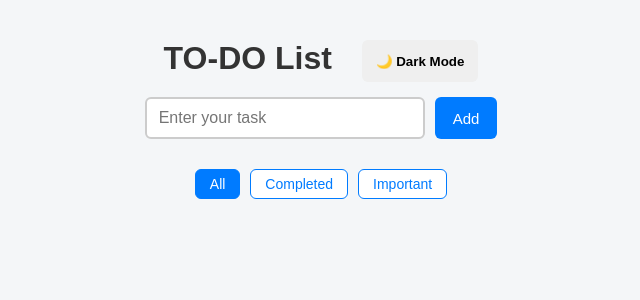
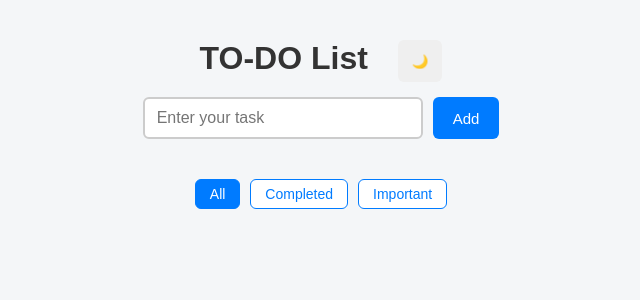
Before and after one commit to Hariii-18/To-Do-List-React.js, a React (Vite) app in the folder To-Do List/: page / in a window 1280 px wide. Shown: the top 300 px of the page, without its empty margins (319-959 px from the left). Built offline with nearby package versions, Linux system fonts and the light colour scheme.

Commit message:
Refactor dark mode implementation and enhance task item styling; improve accessibility with aria-labels

```diff
--- a/To-Do List/src/App.css
+++ b/To-Do List/src/App.css
@@ -20,6 +20,14 @@
     color: #000;
 }
 
+.body.light h1 {
+    color: #333;
+}
+
+.body.dark h1 {
+    color: #fff;
+}
+
 .body.dark {
     background-color: #121212;
     color: #ffffff;
@@ -36,6 +44,14 @@
     background-color: #1a1a1a;
 }
 
+.body.dark .task-text {
+    color: #ffffff;
+}
+
+.body.dark .list-item::before {
+    color: #ffffff;
+}
+
 .dark-toggle {
     margin-bottom: 15px;
     padding: 8px 14px;
@@ -45,7 +61,7 @@
     font-weight: 600;
 }
 
-.head{
+.head {
     display: flex;
     gap: 30px;
 }
@@ -65,8 +81,7 @@
     border: 2px solid #ccc;
     border-radius: 6px;
     outline: none;
-    margin-bottom: 10px;
-    /* margin-bottom: 10px; */
+    margin-bottom: 20px;
 }
 
 .input-box:focus {
@@ -82,7 +97,6 @@
 
 .add-btn {
     height: 42px;
-    /* ✅ SAME HEIGHT */
     padding: 0 20px;
     font-size: 15px;
     background-color: #007bff;
@@ -91,28 +105,13 @@
     border-radius: 6px;
     cursor: pointer;
     display: flex;
-    /* ✅ CENTER TEXT */
     align-items: center;
     justify-content: center;
-    margin-bottom: 10px;
-    /* margin-bottom: 0px; */
+    margin-bottom: 20px;
 }
 
 .add-btn:hover {
     background-color: #0056b3;
-}
-
-/* Add button */
-.top>button {
-    padding: 10px 18px;
-    font-size: 15px;
-    background-color: #007bff;
-    color: white;
-    border: none;
-    border-radius: 6px;
-    cursor: pointer;
-    /* margin-bottom: 20px; */
-    gap: 25px;
 }
 
 .body>button:hover {
@@ -293,7 +292,6 @@ ol {
         font-size: 22px;
     }
 
-    /* Input + Add button stack nicely */
     .top {
         width: 100%;
     }
@@ -308,7 +306,6 @@ ol {
         margin-bottom: 0px;
     }
 
-    /* Task items wrap instead of overflowing */
     .list-item {
         flex-wrap: wrap;
         padding-left: 42px;
@@ -320,7 +317,6 @@ ol {
         padding-left: 0px;
     }
 
-    /* Buttons align neatly */
     .list-item button {
         font-size: 12px;
         padding: 6px 8px;
@@ -336,6 +332,7 @@ ol {
         flex-direction: column;
         padding: 10px;
         border-bottom: 0px;
+        height: 40px;
         margin-bottom: 10px;
     }
 }
--- a/To-Do List/src/App.jsx
+++ b/To-Do List/src/App.jsx
@@ -7,6 +7,7 @@ function Todo() {
         return saved ? JSON.parse(saved) : [];
     });
     //tasks stores all the items in a list , setTasks updates the list
+
     const [input, setInput] = useState("");
     const [filter, setFilter] = useState("all");
     const [darkMode, setDarkMode] = useState(() => {
@@ -16,7 +17,6 @@ function Todo() {
     const toggleDarkMode = () => {
         setDarkMode(prev => !prev);
     };
-
 
     const addTask = () => {
         if (!input.trim()) return;
@@ -56,20 +56,15 @@ function Todo() {
         );
     };
 
-    // Local Storage
-    useEffect(() => {
-        const savedTasks = JSON.parse(localStorage.getItem("tasks"));
-        if (savedTasks) {
-            setTasks(savedTasks);
-        }
-    }, []);
-
     // Filter Logic
     const filteredTasks = tasks.filter(task => {
         if (filter === "completed") return task.completed;
         if (filter === "important") return task.important;
         return true;
     });
+    {
+
+
 
         // Dark Mode Toggle
         useEffect(() => {
@@ -86,9 +81,14 @@ function Todo() {
                 <div className="head">
                     <h1>TO-DO List</h1>
 
-            <button className="dark-toggle" onClick={toggleDarkMode}>
-                {darkMode ? "☀ Light Mode" : "🌙 Dark Mode"}
+                    <button
+                        className="dark-toggle"
+                        onClick={toggleDarkMode}
+                        aria-label="Toggle dark mode"
+                    >
+                        {darkMode ? "☀️" : "🌙"}
                     </button>
+
                 </div>
 
                 <div className="top">
@@ -115,7 +115,9 @@ function Todo() {
                                 {task.text}
                             </span>
 
-                        <button className="complete-btn"
+                            <button
+                                type="button"
+                                className="complete-btn"
                                 onClick={() => completeTask(task.id)}
                                 aria-label="Mark task completed">
                                 {task.completed ? "Undo" : "Completed"}
@@ -161,5 +163,5 @@ function Todo() {
             </div>
         );
     }
-
+}
 export default Todo;
```
Lines whose indentation alone changed are shown as unchanged.
